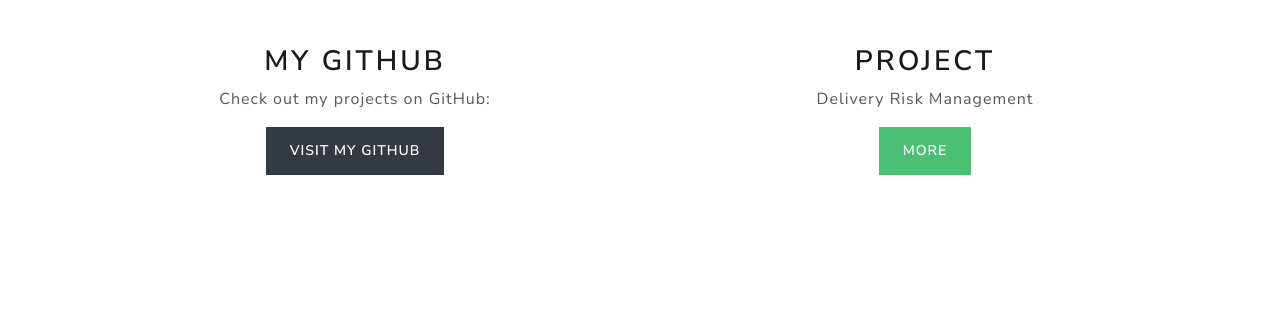
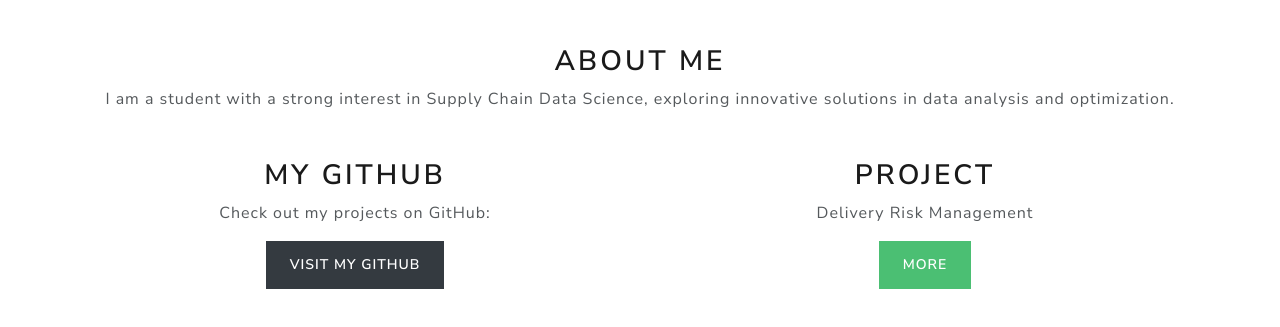
Before and after one commit to andypark84/andypark84.github.io, a plain HTML site: page index.html in a window 1280 px wide. Shown: the part 317-644 px from the top of the page. Drawn offline with nearby package versions, Linux system fonts and the light colour scheme.

Commit message:
Update index.html

```diff
--- a/index.html
+++ b/index.html
@@ -16,6 +16,12 @@
       <!-- Profile Picture -->
       <img src="photo.jpg" alt="Andrew Park" class="img-fluid rounded-circle mt-4" width="200">
     </header>
+
+    <!-- About Me Section -->
+    <section class="text-center mt-5">
+      <h2>About Me</h2>
+      <p>I am a student with a strong interest in Supply Chain Data Science, exploring innovative solutions in data analysis and optimization.</p>
+    </section>
 
     <!-- GitHub and Project Section -->
     <section class="mt-5">
```
